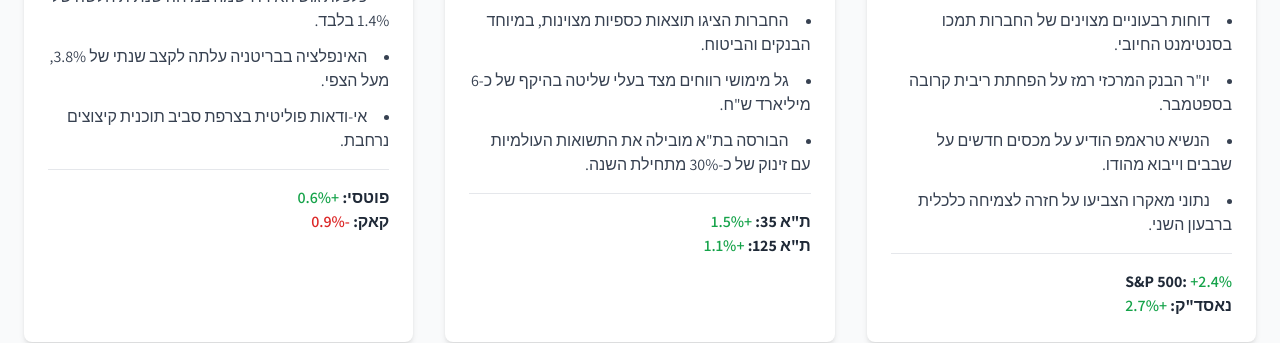
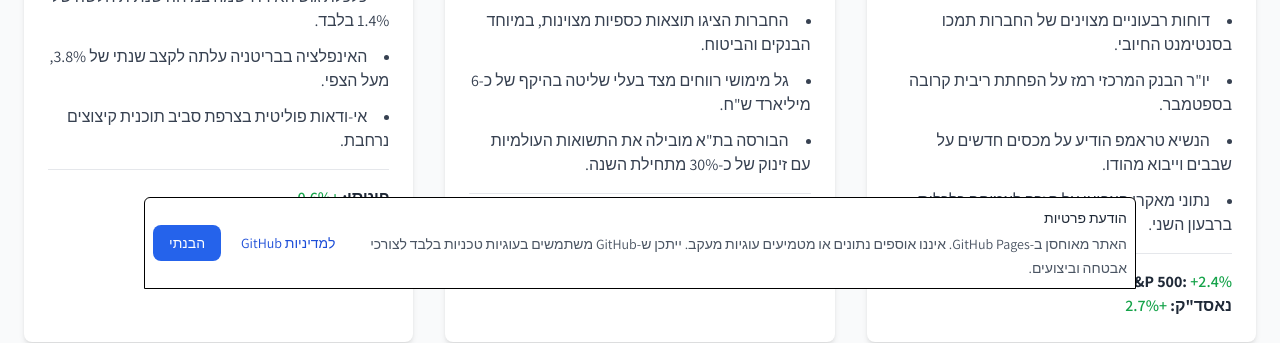
Before and after one commit to romanoroei/skira8.25, a plain HTML site: page index.html in a window 1280 px wide. Shown: the part 495-838 px from the top of the page. Drawn offline with nearby package versions, Linux system fonts and the light colour scheme.

Commit message:
index.html

```diff
--- a/index.html
+++ b/index.html
@@ -225,4 +225,61 @@
     </footer>
 
 </body>
+     <!-- Privacy Banner (Hebrew, RTL, with dark border) -->
+  <div id="privacy-banner" class="fixed inset-x-0 bottom-0 z-50 hidden">
+    <div class="mx-auto max-w-5xl px-4 pb-4">
+      <div class="rounded-t-md bg-white text-gray-800 border border-black text-xs">
+        <div class="p-2 flex flex-col md:flex-row items-start md:items-center gap-3 md:gap-4">
+          <div class="flex-1 text-sm leading-6">
+            <p class="font-medium">הודעת פרטיות</p>
+            <p class="text-gray-600 mt-0.5">
+              האתר מאוחסן ב-GitHub Pages. איננו אוספים נתונים או מטמיעים עוגיות מעקב.
+              ייתכן ש-GitHub משתמשים בעוגיות טכניות בלבד לצורכי אבטחה וביצועים.
+            </p>
+          </div>
+          <div class="flex items-center gap-2 w-full md:w-auto">
+            <a href="https://docs.github.com/en/site-policy/privacy-policies/github-privacy-statement"
+               target="_blank" rel="noopener"
+               class="text-sm text-blue-700 hover:underline px-3 py-2 rounded-lg">
+              למדיניות GitHub
+            </a>
+            <button id="privacy-accept"
+                    class="text-sm px-4 py-2 rounded-lg bg-blue-600 text-white hover:bg-blue-700 focus:outline-none focus:ring">
+              הבנתי
+            </button>
+          </div>
+        </div>
+      </div>
+    </div>
+  </div>
+
+  <script>
+  (function () {
+    var KEY = "privacyAccepted_v1";
+    function show() {
+      var el = document.getElementById("privacy-banner");
+      if (el) el.classList.remove("hidden");
+    }
+    function hide() {
+      var el = document.getElementById("privacy-banner");
+      if (el) el.classList.add("hidden");
+    }
+    function accepted() {
+      try {
+        var raw = localStorage.getItem(KEY);
+        return !!(raw && JSON.parse(raw).accepted);
+      } catch(e) { return false; }
+    }
+    document.addEventListener("DOMContentLoaded", function() {
+      if (!accepted()) show();
+      var btn = document.getElementById("privacy-accept");
+      if (btn) {
+        btn.addEventListener("click", function() {
+          try { localStorage.setItem(KEY, JSON.stringify({accepted:true, ts:new Date().toISOString()})); } catch(e) {}
+          hide();
+        });
+      }
+    });
+  })();
+  </script>
 </html>
```
